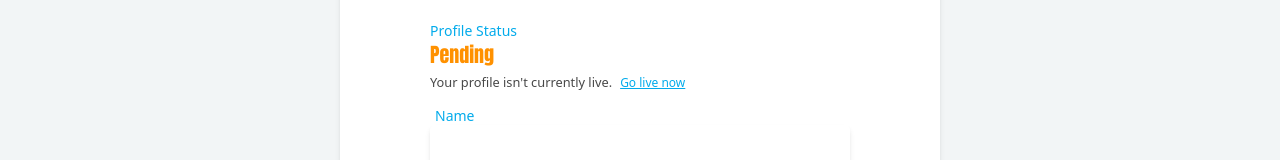
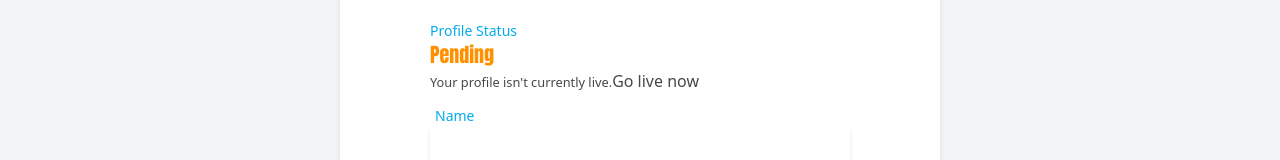
Before and after one commit to sdbxsdb/we-are-crew, a Next.js app: page /I-am-crew in a window 1280 px wide. Shown: the part 621-781 px from the top of the page. Built offline with nearby package versions, Linux system fonts and the light colour scheme; no server answers; the database is empty.

Commit message:
replaced a tag with link tag

```diff
--- a/components/Account.js
+++ b/components/Account.js
@@ -1,4 +1,5 @@
 import { useState, useEffect } from "react";
+import Link from 'next/link';
 
 import { supabase } from "../utils/supabaseClient";
 import DynamicList from "./DynamicList";
@@ -398,12 +399,12 @@ const Account = ({ session }) => {
                     <div className=" items-center">
                       <h1 className="text-wearecrewOrange text-xl">Pending</h1>
                       <small>Your profile isn&apos;t currently live.</small>
-                      <a
+                      <Link
                         href="/pricing"
                         className="text-xs underline ml-2 text-wearecrewBlue"
                       >
                         Go live now
-                      </a>
+                      </Link>
                     </div>
                   ) : (
                     <div className="">
@@ -666,9 +667,9 @@ const Account = ({ session }) => {
           {!paid && (
             <div className="w-full flex flex-col bg-wearecrewOrange py-12 shadow-md text-center">
               <h1 className="text-3xl mb-4">Your profile isnt live yet</h1>
-              <a href="/pricing" className="text-white underline mt-4">
+              <Link href="/pricing" className="text-white underline mt-4">
                 Go live now
-              </a>
+              </Link>
               <button
                 onClick={() => setShowProfileSaved(false)}
                 className="mt-2"
```
